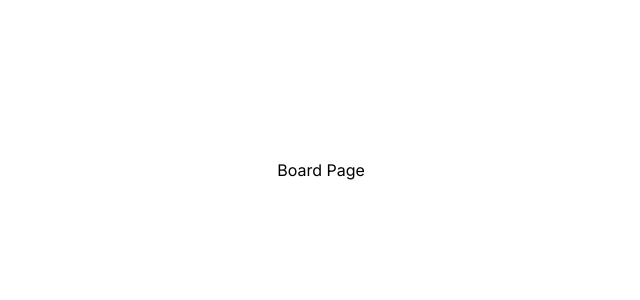
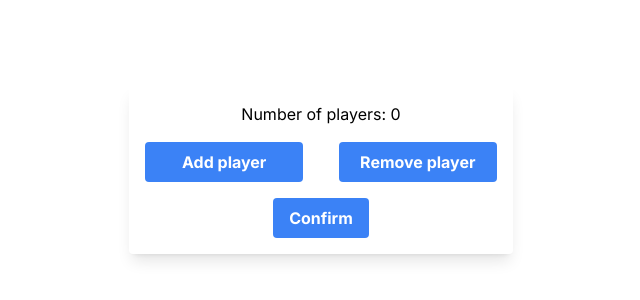
Before and after one commit to aptheparker/juru, a Next.js app: page /board-page in a window 1280 px wide. Shown: the part 230-530 px from the top of the page, without its empty margins (319-959 px from the left). Built offline with nearby package versions, Linux system fonts and the light colour scheme.

Commit message:
feat: player card added

```diff
--- a/app/board-page/page.tsx
+++ b/app/board-page/page.tsx
@@ -1,7 +1,39 @@
+"use client";
+
+import PlayerCard from "@/components/card/player-card";
+import { useState, useEffect } from "react";
+
 export default function BoardPage() {
+  const [isFirstRender, setIsFirstRender] = useState(true);
+  const [numOfPlayers, setNumOfPlayers] = useState(0);
+
+  function addNumOfPlayers() {
+    if (numOfPlayers >= 4) return;
+    setNumOfPlayers(numOfPlayers + 1);
+  }
+
+  function removeNumOfPlayers() {
+    if (numOfPlayers <= 0) return;
+    setNumOfPlayers(numOfPlayers - 1);
+  }
+
+  function handleConfirm() {
+    setIsFirstRender(false);
+    console.log(numOfPlayers);
+  }
+
   return (
-    <>
+    <div className="text-center">
       <h1>Board Page</h1>
-    </>
+      <p>Number of players: {numOfPlayers}</p>
+      {isFirstRender && (
+        <PlayerCard
+          numOfPlayers={numOfPlayers}
+          addNumOfPlayers={addNumOfPlayers}
+          removeNumOfPlayers={removeNumOfPlayers}
+          confirmNumOfPlayers={handleConfirm}
+        />
+      )}
+    </div>
   );
 }
--- a/app/components/button.tsx
+++ /dev/null
@@ -1,20 +0,0 @@
-'use client';
-
-import { useRouter } from 'next/navigation';
-
-export default function Button() {
-  const navigation = useRouter();
-
-  const handleClick = () => {
-    navigation.push('/board-page');
-  };
-
-  return (
-    <button
-      className="bg-blue-500 hover:bg-blue-700 text-white font-bold py-2 px-4 rounded"
-      onClick={handleClick}
-    >
-      Go to Board Page
-    </button>
-  );
-}
--- a/app/globals.css
+++ b/app/globals.css
@@ -1,10 +1,13 @@
 @tailwind base;
 @tailwind components;
 @tailwind utilities;
+
+html, body {
+  height: 100%;
+}
 
 body {
   display: flex;
   justify-content: center;
   align-items: center;
-  height: 100vh;
 }
--- a/app/page.tsx
+++ b/app/page.tsx
@@ -1,10 +1,19 @@
-import Button from "./components/button";
+'use client'
+
+import Button from "@/components/ui/button";
+import { useRouter } from "next/navigation";
 
 export default function HomePage() {
+  const navigation = useRouter();
+
+  const handleClick = () => {
+    navigation.push("/board-page");
+  };
+
   return (
     <div className="text-center">
       <h1 className="text-4xl font-bold mb-4">Juru</h1>
-      <Button />
+      <Button onClick={handleClick}>Start</Button>
     </div>
   );
 }
--- /dev/null
+++ b/components/card/player-card.tsx
@@ -0,0 +1,19 @@
+import Button from "../ui/button";
+
+export default function PlayerCard(prop: {
+  numOfPlayers: number;
+  addNumOfPlayers: () => void;
+  removeNumOfPlayers: () => void;
+  confirmNumOfPlayers: () => void;
+}) {
+  return (
+    <div className="fixed top-1/2 left-1/2 transform -translate-x-1/2 -translate-y-1/2 bg-white p-4 rounded shadow-lg space-y-4 w-96">
+      <h1>Number of players: {prop.numOfPlayers}</h1>
+      <div className="flex justify-between">
+        <Button onClick={prop.addNumOfPlayers} width="45%" height="40px">Add player</Button>
+        <Button onClick={prop.removeNumOfPlayers} width="45%" height="40px">Remove player</Button>
+      </div>
+      <Button onClick={prop.confirmNumOfPlayers}>Confirm</Button>
+    </div>
+  );
+}
--- /dev/null
+++ b/components/ui/button.tsx
@@ -0,0 +1,16 @@
+export default function Button(prop: {
+  children: string;
+  onClick: () => void;
+  width?: string;
+  height?: string;
+}) {
+  return (
+    <button
+      className="bg-blue-500 hover:bg-blue-700 text-white font-bold py-2 px-4 rounded"
+      onClick={prop.onClick}
+      style={{ width: prop.width, height: prop.height }}
+    >
+      {prop.children}
+    </button>
+  );
+}
```
